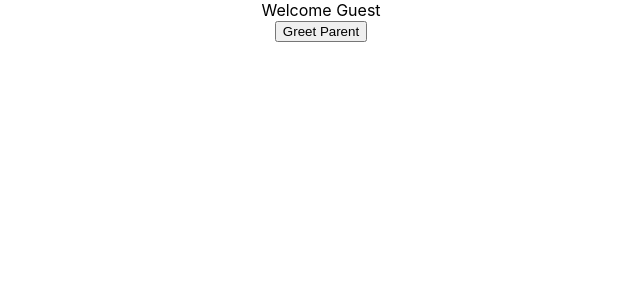
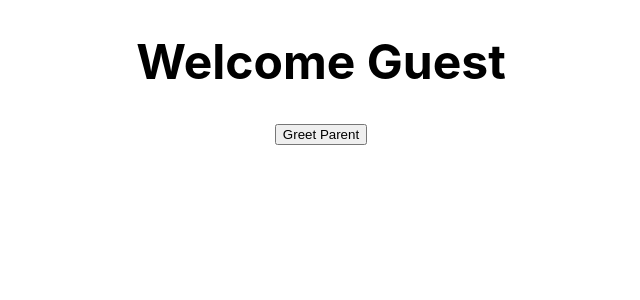
Before and after one commit to eniskastrati/reactjs-study, a React (Create React App) app in the folder reactapp/: page / in a window 1280 px wide. Shown: the top 300 px of the page, without its empty margins (319-959 px from the left). Built offline with nearby package versions, Linux system fonts and the light colour scheme.

Commit message:
#comment conditional rendering better aproach

```diff
--- a/reactapp/src/components/UserGreeting.js
+++ b/reactapp/src/components/UserGreeting.js
@@ -11,15 +11,26 @@ class UserGreeting extends Component{
     }
 
     render() {
+
+        let message
         if(this.state.isLoggedIn){
-            return (
-                <div>Welcome Enis</div>
-            )
-        }else {
-            return (
-                <div>Welcome Guest</div>
-            )
+            message = <h1>Welcome Enis</h1>
+        }else{
+            message = <h1>Welcome Guest</h1>
         }
+
+       // if(this.state.isLoggedIn){
+        //     return (
+        //        <div>Welcome Enis</div>
+        //  )
+        // }else {
+        //   return (
+        //      <div>Welcome Guest</div>
+        //  )
+        //}
+        return (
+            <h2>{message}</h2>
+        )
 
     }
 }
```
